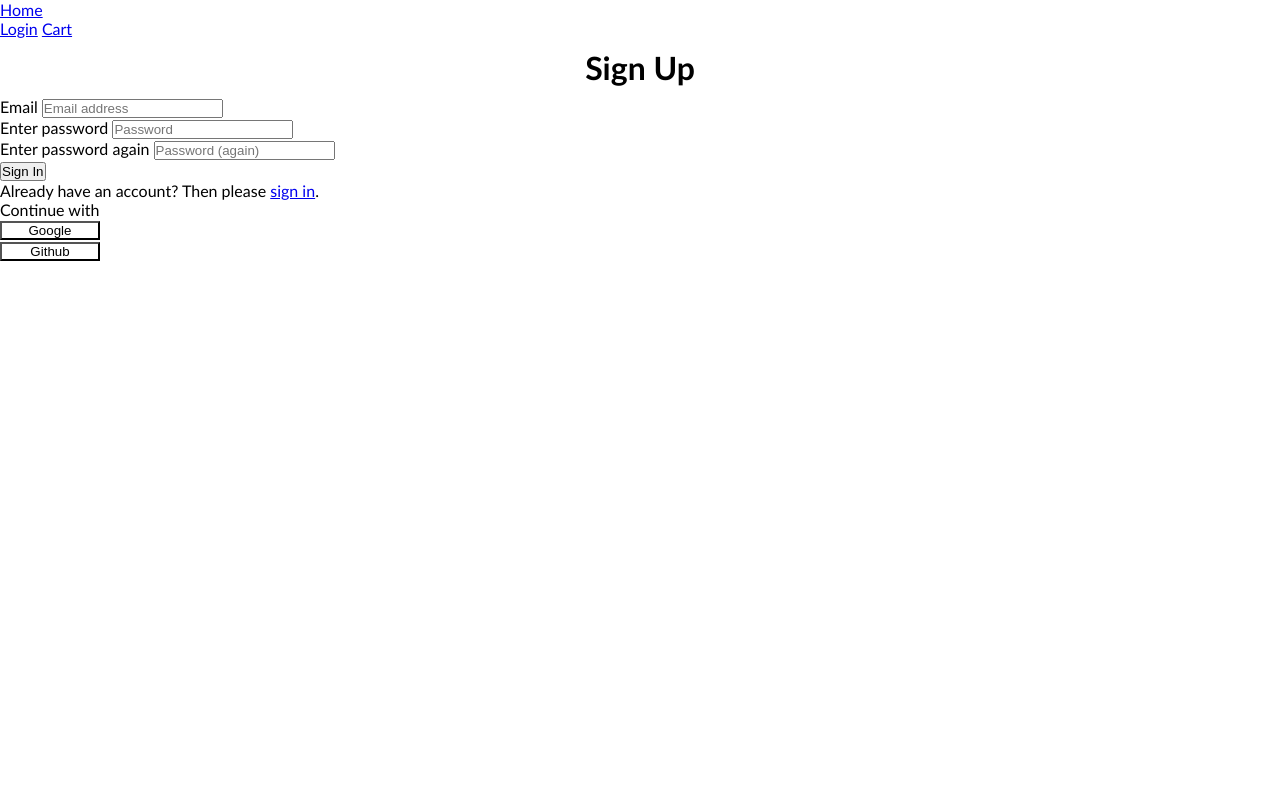
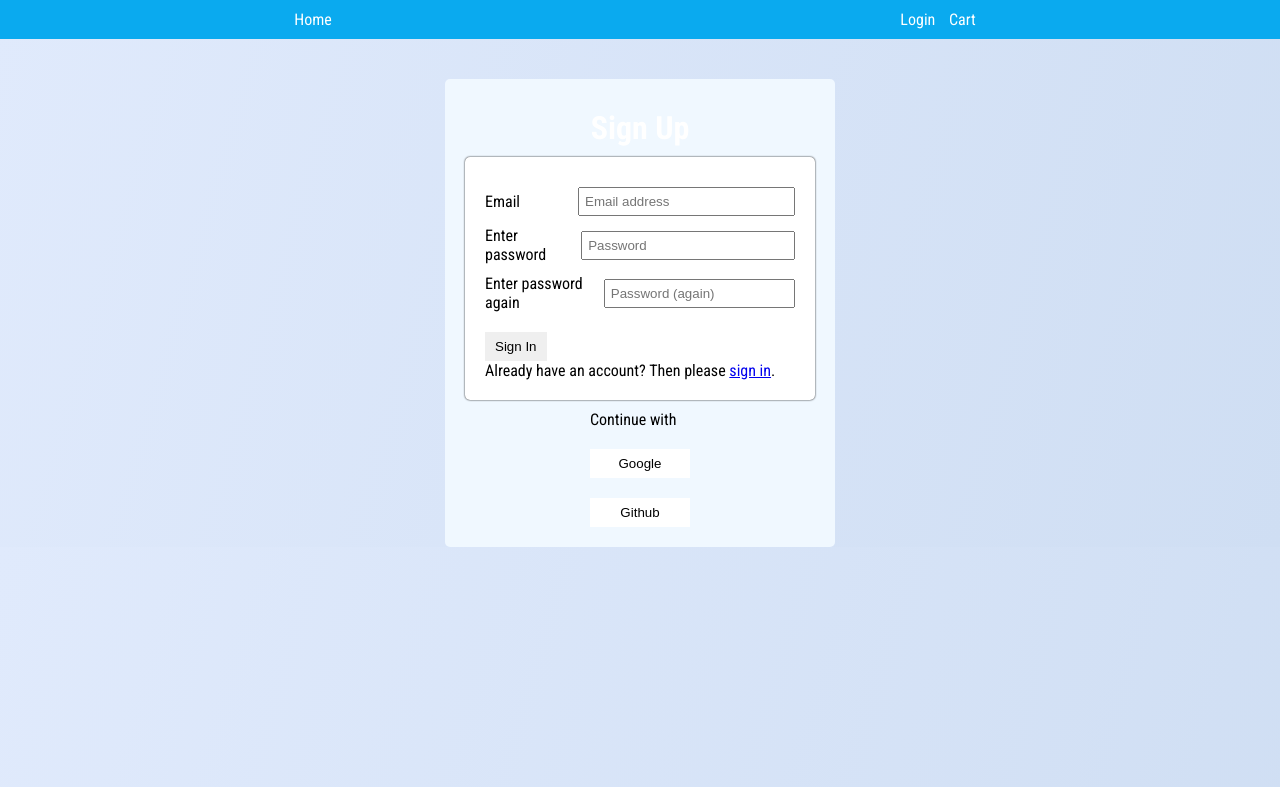
Before and after one commit to yoojen/ecommerce_oauth, a Django app: page /accounts/signup/ in a window 1280 px wide. Shown: the top 787 px of the page. Run offline with Django 5.2, Linux system fonts and the light colour scheme; parts of the project's set-up code (start-up, migrations or seed data) failed here and were passed over; some libraries are stand-ins or nearby versions.

Commit message:
combined all styles

```diff
--- a/product/static/styles.css
+++ b/product/static/styles.css
@@ -1,11 +1,90 @@
+@import url('https://fonts.googleapis.com/css2?family=Roboto+Condensed:ital,wght@0,100..900;1,100..900&display=swap');
+
 *{
     margin: 0;
     padding: 0;
     box-sizing: border-box;
 }
 body{
-    font-family: 'Trebuchet Ms';
+    background: linear-gradient(106deg, #e0eafc,#cfdef3);;
+    display: flex;
+    justify-content: center;
+    align-items: center;
+    flex-direction: column;
+    font-family: "Roboto Condensed", sans-serif;
+    font-optical-sizing: auto;
+    font-weight: 400;
+    font-style: normal;
 }
+.other-container{
+    background-color: aliceblue;
+    padding: 20px;
+    margin-top: 40px;
+    border-radius: 5px;
+}
+#login-form, #register-form{
+    width: 350px;
+    background-color: white;
+    padding: 20px;
+    border-radius: 5px;
+    box-shadow: 0 0px 2px #000;
+    color: black;
+}
+.each-tag{
+    display: flex;
+    justify-content: space-between;
+    align-items: center;
+    margin-top: 10px;
+}
+
+.each-tag input{
+    padding: 5px;
+    width: 70%;
+    color: grey;
+}
+.each-tag select{
+    padding: 5px;
+    width: 300px;
+    color: grey;
+}
+#login-form button{
+    width: 40%;
+    margin-left: 60%;
+    background-color: aliceblue;
+    font-weight: 700;
+    font-size: 16px;
+}
+.google-provider{
+    width: 100px;
+    margin-top: 10px;
+    margin-left: 50%;
+    transform: translateX(-50%);
+}
+.google-provider a{
+    display: flex;
+    width: 100%;
+    height: 100%;
+    background-color: white;
+    justify-content: center;
+    border-radius: 5px;
+    padding: 5px 20px;
+}
+.google-provider img{
+    width: 100%;
+    object-fit: cover;
+}
+.google-provider a:hover{
+    background-color: black;
+}
+button{
+    outline: none;
+    border: none;
+    padding: 7px 10px;
+    margin-top: 20px;
+    cursor: pointer;
+
+}
+
 .container{
     width: 90%;
     border-radius: 5px;
@@ -13,14 +92,28 @@ body{
     flex-wrap: wrap;
     justify-content: center;
     padding: 5px;
-    overflow: hidden;
-    margin-left: 50%;
-    transform: translateX(-50%);
+}
+nav{
+    display: flex;
+    width: 100%;
+    padding: 10px;
+    justify-content: space-around;
+    background-color: rgb(10, 170, 239);
+}
+nav a{
+    color: white;
+    text-decoration: none;
+}
+nav a:hover{
+    opacity: .8;
 }
 nav input{
     border: none;
     outline: none;
     background-color: transparent;
+}
+.right-nav *{
+    margin-right: 10px;
 }
 .container .product{
     width: 27%;
@@ -61,21 +154,36 @@ nav input{
 h1{
     text-align: center;
     margin: 10px 0;
+    color: white;
 }
 
-.cart{
-    width: 500px;
-    padding: 10px;
-    border: 2px solid black;
-    height: 500px;
-    margin-top: 20px;
-    background-image: url('../../static/images/white3.jpg');
-    background-size: cover;
-    background-repeat: no-repeat;
-}
 .border-bottom{
     margin: 2px 0;
     height: 1px;
     width: 100%;
     background-color: lightskyblue;
 }
+
+.cart{
+    background-color: rgb(10, 170, 239);
+    color: white;
+    padding: 20px;
+    height: 300px auto;
+    width: 350px;
+    margin-top: 20px;
+}
+
+.cart-items{
+    margin-top: 5px;
+    background-color: rgb(5, 201, 5);
+    color: white;
+    padding: 5px 20px;
+    text-transform: capitalize;
+}
+.cart-item:last-child{
+    color: black;
+    font-size: 8px;
+}
+.cart-item:nth-child(2){
+    font-size: 12px;
+}
```
